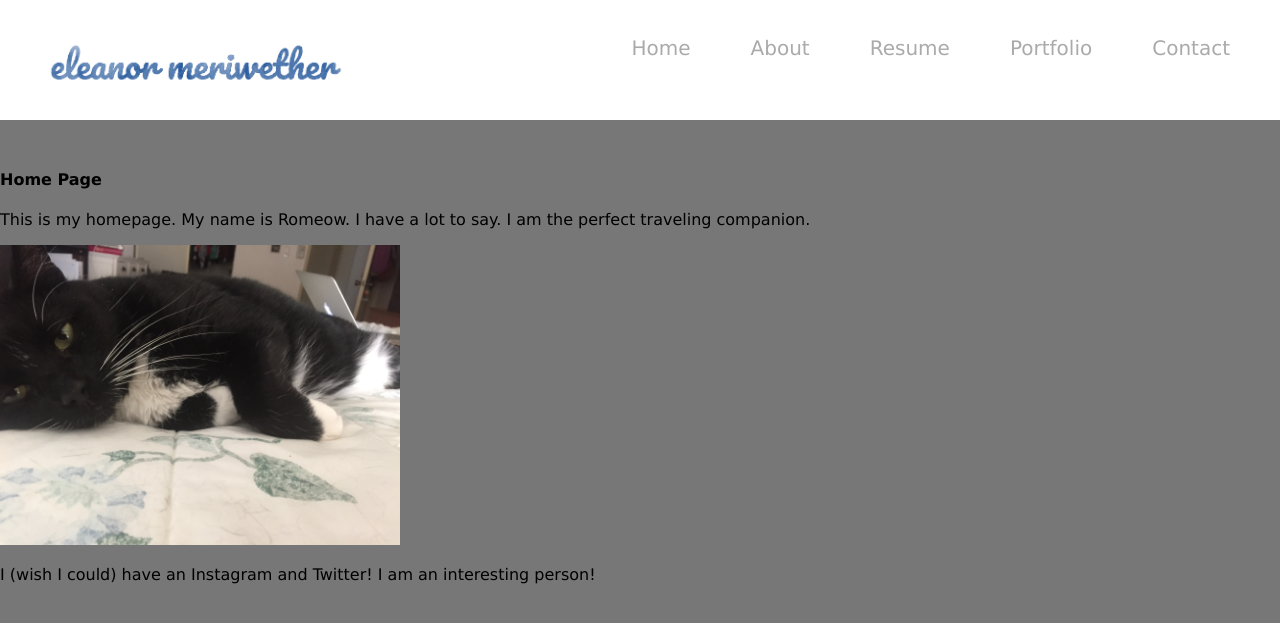
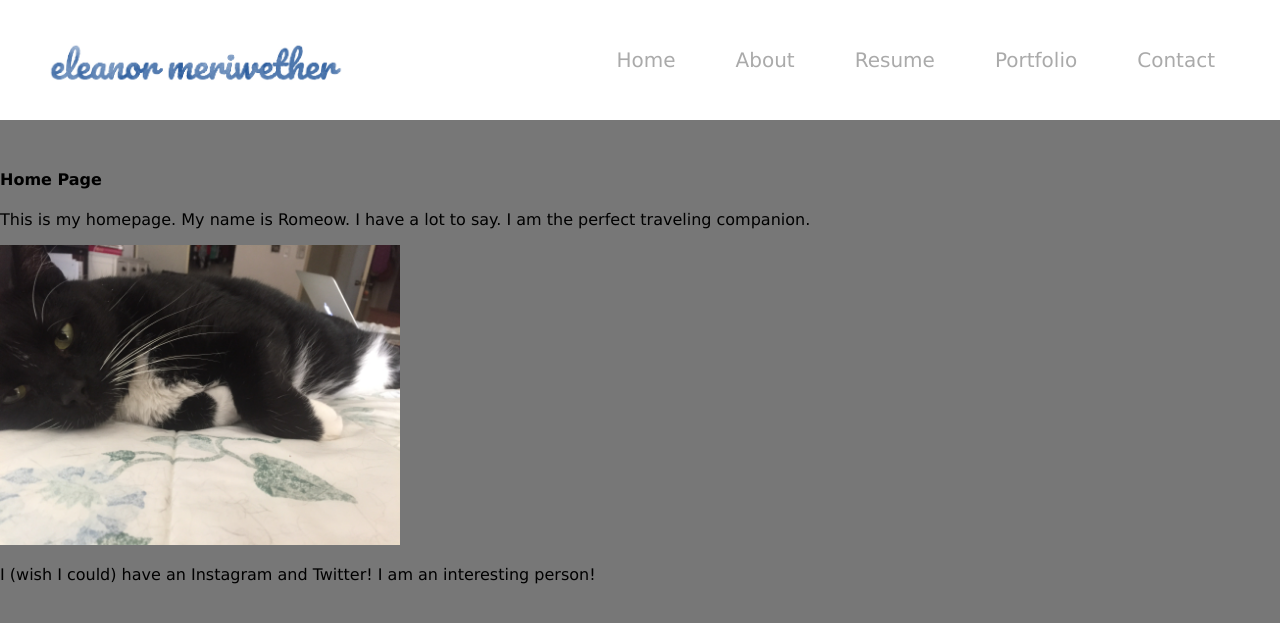
Before and after one commit to emeriwether/emeriwether.github.io, a Jekyll site: the page built from index.html, in a window 1280 px wide. Shown: the top 623 px of the page. Built offline with Jekyll 4.4.1, drawn with Linux system fonts in a browser that asks for light colours.

Commit message:
moved nav links

```diff
--- a/css/styles.css
+++ b/css/styles.css
@@ -37,16 +37,20 @@ header a.logo span {
     display: none;
 }
 
+/*
+I DONT THINK THIS DOES ANYTHING
+DELETE LATER IF STILL DONT NEED
 nav {
     background-color: rgba(0,0,0,.6);
     position: relative;
     padding: 0px 0px 0px 180px;
 }
+*/
 
 #topNav {
 
-    margin:0px 10px 0px 0px;
-    padding:0;
+    margin:0px 25px 0px 0px;
+    padding:12px 0 0 0;
 }
 
 #topNav li{
```
